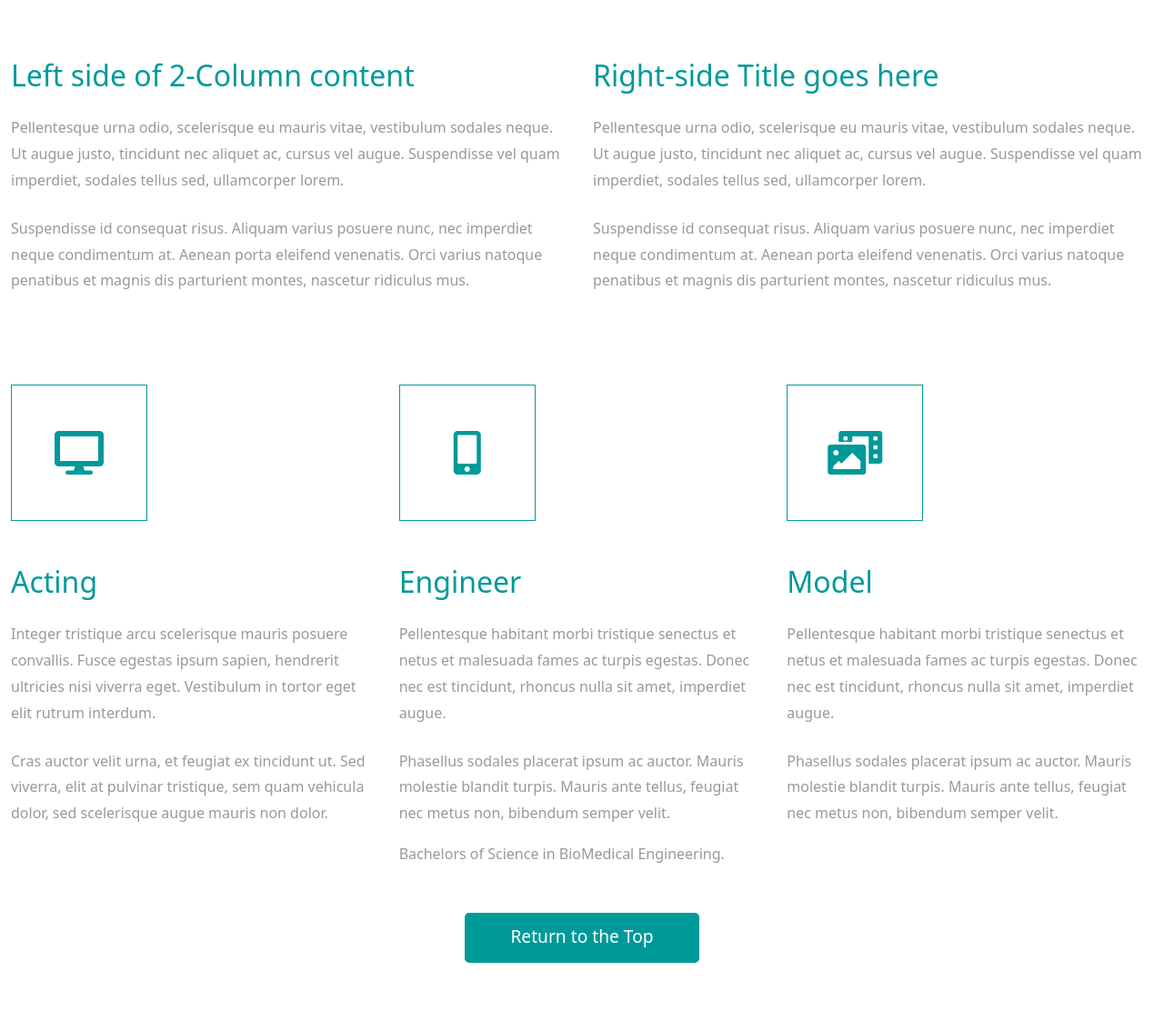
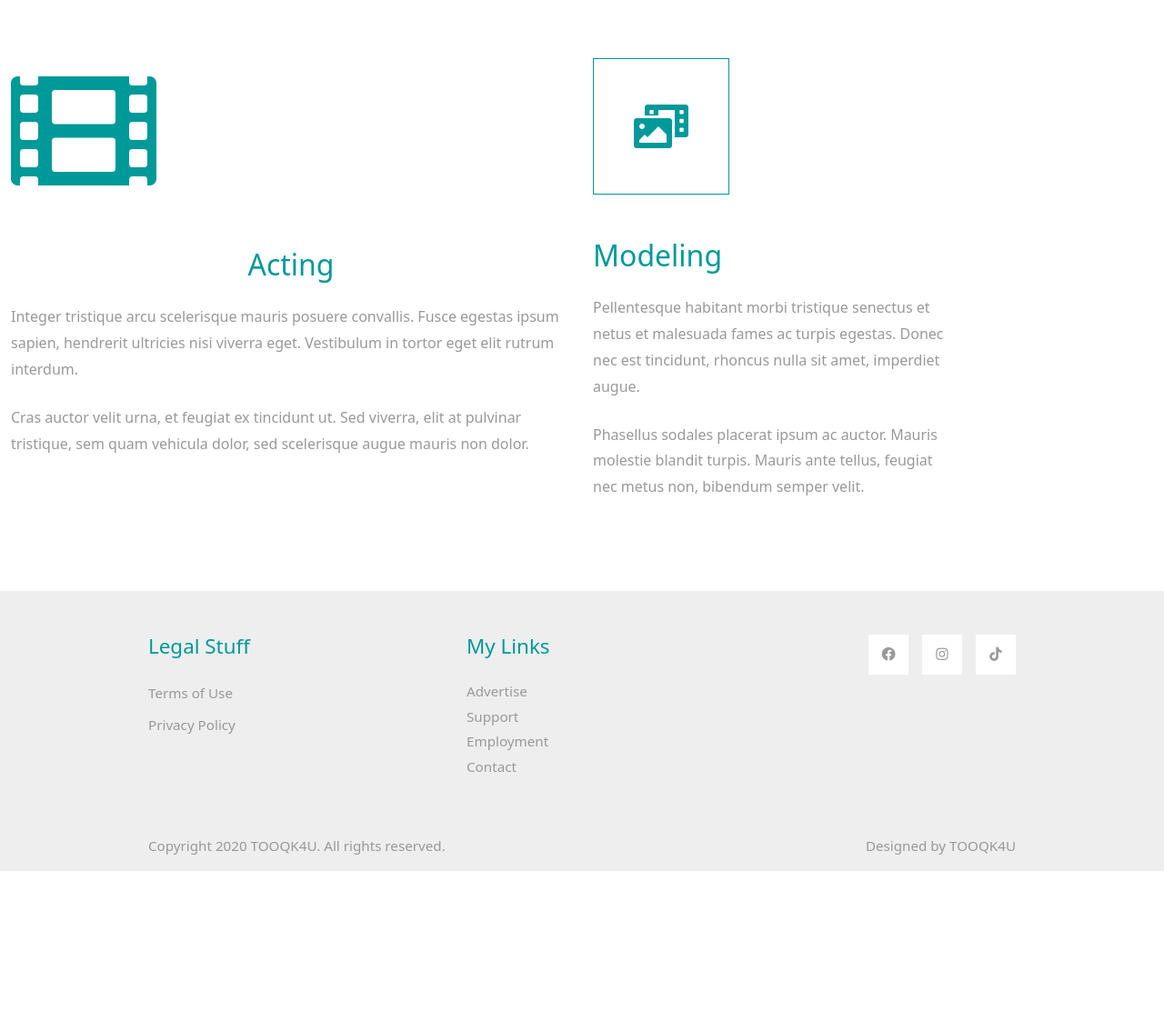
Before and after one commit to tooqk4u/Danielle-Halley, a plain HTML site: page about.html in a window 1280 px wide. Shown: the part 660-1772 px from the top of the page at 91% size. After the commit the page ends 1618 px from the top, so only its background shows below. Drawn offline with Linux system fonts and the light colour scheme.

Commit message:
About mock up complete

```diff
--- a/about.html
+++ b/about.html
@@ -1,13 +1,12 @@
 <!DOCTYPE html>
 <html lang="en">
   <head>
-    <meta charset="UTF-8">
-    <meta name="viewport" content="width=device-width, initial-scale=1.0">
-    <title>Danielle Halley </title>
-    <link rel="stylesheet" href="css/bootstrap.min.css">
-    <link rel="stylesheet" href="fontawesome/css/all.min.css">
-    <link rel="stylesheet" href="css/templatemo-style.css">
-
+    <meta charset="UTF-8" />
+    <meta name="viewport" content="width=device-width, initial-scale=1.0" />
+    <title>Danielle Halley</title>
+    <link rel="stylesheet" href="css/bootstrap.min.css" />
+    <link rel="stylesheet" href="fontawesome/css/all.min.css" />
+    <link rel="stylesheet" href="css/templatemo-style.css" />
   </head>
   <body>
     <!-- Page Loader -->
@@ -16,7 +15,6 @@
 
       <div class="loader-section section-left"></div>
       <div class="loader-section section-right"></div>
-
     </div>
     <nav class="navbar navbar-expand-lg">
       <div class="container-fluid">
@@ -24,7 +22,15 @@
           <i class="fas fa-film mr-2"></i>
           Danielle Halley
         </a>
-            <button class="navbar-toggler" type="button" data-toggle="collapse" data-target="#navbarSupportedContent" aria-controls="navbarSupportedContent" aria-expanded="false" aria-label="Toggle navigation">
+        <button
+          class="navbar-toggler"
+          type="button"
+          data-toggle="collapse"
+          data-target="#navbarSupportedContent"
+          aria-controls="navbarSupportedContent"
+          aria-expanded="false"
+          aria-label="Toggle navigation"
+        >
           <i class="fas fa-bars"></i>
         </button>
         <div class="collapse navbar-collapse" id="navbarSupportedContent">
@@ -36,7 +42,12 @@
               <a class="nav-link nav-link-2" href="videos.html">Videos</a>
             </li>
             <li class="nav-item">
-                    <a class="nav-link nav-link-3 active" aria-current="page" href="about.html">About</a>
+              <a
+                class="nav-link nav-link-3 active"
+                aria-current="page"
+                href="about.html"
+                >About</a
+              >
             </li>
             <li class="nav-item">
               <a class="nav-link nav-link-4" href="contact.html">Contact</a>
@@ -46,104 +57,89 @@
       </div>
     </nav>
 
-    <div class="tm-hero d-flex justify-content-center align-items-center" data-parallax="scroll" data-image-src="img/hero.jpg"></div>
+    <div
+      class="tm-hero d-flex justify-content-center align-items-center"
+      data-parallax="scroll"
+      data-image-src="img/hero.jpg"
+    ></div>
 
     <div class="container-fluid tm-mt-60">
       <div class="row mb-4">
-            <h2 class="col-12 tm-text-primary">
-                About DANIELLE HALLEY
-            </h2>
+        <h2 class="col-12 tm-text-primary">About DANIELLE HALLEY</h2>
       </div>
       <div class="row tm-mb-74 tm-row-1640">
         <div class="col-lg-5 col-md-6 col-12 mb-3">
-                <img src="img/about.jpg" alt="Image" class="img-fluid">
+          <img src="img/about.jpg" alt="Image" class="img-fluid" />
         </div>
         <div class="col-lg-7 col-md-6 col-12">
           <div class="tm-about-img-text">
             <p class="mb-4">
-                  You may support Danielle Halley actress by making <a href="https://paypal.me/templatemo" target="_parent" rel="sponsored">a small contribution</a> via PayPal.
-
-
-                   THANK YOU!!.</p>
-
+              You may support Danielle Halley actress by making
+              <a
+                href="https://paypal.me/templatemo"
+                target="_parent"
+                rel="sponsored"
+                >a small contribution</a
+              >
+              via PayPal. THANK YOU!!.
+            </p>
           </div>
         </div>
       </div>
+      <!-- row -->
       <div class="row tm-mb-50">
         <div class="col-md-6 col-12">
           <div class="tm-about-2-col">
-                    <h2 class="tm-text-primary mb-4">
-                        Left side of 2-Column content
-                    </h2>
+            <div class="mb-5">
+              <i class="fas fa-film fa-10x tm-text-primary"></i>
+            </div>
+            <h2 class="tm-text-primary text-center mb-4">Acting</h2>
             <p class="mb-4">
-                        Pellentesque urna odio, scelerisque eu mauris vitae, vestibulum sodales neque. Ut augue justo, tincidunt nec aliquet ac, cursus vel augue. Suspendisse vel quam imperdiet, sodales tellus sed, ullamcorper lorem.
+              Integer tristique arcu scelerisque mauris posuere convallis. Fusce
+              egestas ipsum sapien, hendrerit ultricies nisi viverra eget.
+              Vestibulum in tortor eget elit rutrum interdum.
             </p>
             <p>
-                        Suspendisse id consequat risus. Aliquam varius posuere nunc, nec imperdiet neque condimentum at. Aenean porta eleifend venenatis. Orci varius natoque penatibus et magnis dis parturient montes, nascetur ridiculus mus.
+              Cras auctor velit urna, et feugiat ex tincidunt ut. Sed viverra,
+              elit at pulvinar tristique, sem quam vehicula dolor, sed
+              scelerisque augue mauris non dolor.
             </p>
           </div>
         </div>
-            <div class="col-md-6 col-12">
+
+        <div class="col-md-4 col-12">
           <div class="tm-about-2-col">
-                    <h2 class="tm-text-primary mb-4">
-                        Right-side Title goes here
-                    </h2>
+            <div class="tm-about-icon-container mb-5">
+              <i class="fas fa-photo-video fa-3x tm-text-primary"></i>
+            </div>
+            <h2 class="tm-text-primary mb-4">Modeling</h2>
             <p class="mb-4">
-                        Pellentesque urna odio, scelerisque eu mauris vitae, vestibulum sodales neque. Ut augue justo, tincidunt nec aliquet ac, cursus vel augue. Suspendisse vel quam imperdiet, sodales tellus sed, ullamcorper lorem.
+              Pellentesque habitant morbi tristique senectus et netus et
+              malesuada fames ac turpis egestas. Donec nec est tincidunt,
+              rhoncus nulla sit amet, imperdiet augue.
             </p>
             <p>
-                        Suspendisse id consequat risus. Aliquam varius posuere nunc, nec imperdiet neque condimentum at. Aenean porta eleifend venenatis. Orci varius natoque penatibus et magnis dis parturient montes, nascetur ridiculus mus.
+              Phasellus sodales placerat ipsum ac auctor. Mauris molestie
+              blandit turpis. Mauris ante tellus, feugiat nec metus non,
+              bibendum semper velit.
             </p>
           </div>
         </div>
-        </div> <!-- row -->
-        <div class="row tm-mb-50">
-            <div class="col-md-4 col-12">
-                <div class="tm-about-3-col">
-                    <div class="tm-about-icon-container mb-5">
-                        <i class="fas fa-desktop fa-3x tm-text-primary"></i>
-                    </div>
-                    <h2 class="tm-text-primary mb-4">Acting</h2>
-                    <p class="mb-4">Integer tristique arcu scelerisque mauris posuere convallis. Fusce egestas ipsum sapien, hendrerit ultricies nisi viverra eget. Vestibulum in tortor eget elit rutrum interdum. </p>
-                    <p>Cras auctor velit urna, et feugiat ex tincidunt ut. Sed viverra, elit at pulvinar tristique, sem quam vehicula dolor, sed scelerisque augue mauris non dolor.</p>
       </div>
     </div>
-            <div class="col-md-4 col-12">
-                <div class="tm-about-3-col">
-                    <div class="tm-about-icon-container mb-5">
-                        <i class="fas fa-mobile-alt fa-3x tm-text-primary"></i>
+    <!-- container-fluid, tm-container-content -->
+
+    <footer class="tm-bg-gray pt-5 pb-10 tm-text-gray tm-footer">
+      <div class="container-fluid tm-container-small">
+        <div class="row">
+          <div class="col-lg-4 col-sm-6 col-12 px-5 mb-5">
+            <h3 class="tm-text-primary mb-4 tm-footer-title">Legal Stuff</h3>
+            <p>
+              <a href="#" class="tm-text-gray d-block mb-2">Terms of Use</a>
+              <a href="#" class="tm-text-gray d-block">Privacy Policy</a>
+            </p>
           </div>
-                    <h2 class="tm-text-primary mb-4">Engineer</h2>
-                    <p class="mb-4">Pellentesque habitant morbi tristique senectus et netus et malesuada fames ac turpis egestas. Donec nec est tincidunt, rhoncus nulla sit amet, imperdiet augue. </p>
-                    <p>Phasellus sodales placerat ipsum ac auctor. Mauris molestie blandit turpis. Mauris ante tellus, feugiat nec metus non, bibendum semper velit.</p>
-                    <p class="tm-mb-50">Bachelors of Science in BioMedical Engineering.</p>
-                    <div class="text-center">
-                        <a href="#" class="btn btn-primary">Return to the Top</a>
-                    </div>
-                </div>
-            </div>
-            <div class="col-md-4 col-12">
-                <div class="tm-about-3-col">
-                    <div class="tm-about-icon-container mb-5">
-                        <i class="fas fa-photo-video fa-3x tm-text-primary"></i>
-                    </div>
-                    <h2 class="tm-text-primary mb-4">Model</h2>
-                    <p class="mb-4">Pellentesque habitant morbi tristique senectus et netus et malesuada fames ac turpis egestas. Donec nec est tincidunt, rhoncus nulla sit amet, imperdiet augue. </p>
-                    <p>Phasellus sodales placerat ipsum ac auctor. Mauris molestie blandit turpis. Mauris ante tellus, feugiat nec metus non, bibendum semper velit.</p>
-                </div>
-            </div>
-        </div>
-    </div> <!-- container-fluid, tm-container-content -->
-
-    <footer class="tm-bg-gray pt-5 pb-10 tm-text-gray tm-footer" >
-        <div class="container-fluid tm-container-small" >
-            <div class="row" >
-                <div class="col-lg-4 col-sm-6 col-12 px-5 mb-5" >
-                    <h3 class="tm-text-primary mb-4 tm-footer-title">Legal Stuff</h3>
-                    <p><a href="#" class="tm-text-gray  d-block mb-2">Terms of Use</a>
-                        <a href="#" class="tm-text-gray  d-block">Privacy Policy</a></p>
-                </div>
-                <div class="col-lg-4 col-sm-6 col-12 px-5 mb-5" >
+          <div class="col-lg-4 col-sm-6 col-12 px-5 mb-5">
             <h3 class="tm-text-primary mb-4 tm-footer-title">My Links</h3>
             <ul class="tm-footer-links pl-0">
               <li><a href="#">Advertise</a></li>
@@ -152,14 +148,20 @@
               <li><a href="./contact.html">Contact</a></li>
             </ul>
           </div>
-                <div class="col-lg-4 col-sm-6 col-12 px-5 mb-5" >
+          <div class="col-lg-4 col-sm-6 col-12 px-5 mb-5">
             <ul class="tm-social-links d-flex justify-content-end pl-0 mb-5">
-                        <li class="mb-2"><a href="https://facebook.com"><i class="fab fa-facebook"></i></a></li>
-                        <li class="mb-2"><a href="https://twitter.com"><i class="fab fa-linkedin"></i></a></li>
-                        <li class="mb-2"><a href="https://instagram.com"><i class="fab fa-instagram"></i></a></li>
-                        <li class="mb-2"><a href="https://pinterest.com"><i class="fab fa-tiktok"></i></a></li>
+              <li class="mb-2">
+                <a href="https://facebook.com"
+                  ><i class="fab fa-facebook"></i
+                ></a>
+              </li>
+              <li class="mb-2">
+                <a href="https://instagram.com"
+                  ><i class="fab fa-instagram"></i
+                ></a>
+              </li>
+              <li class="mb-2"><a href="https://tiktok.com"><i class="fab fa-tiktok"></i></a></li>
             </ul>
-
           </div>
         </div>
         <div class="row">
@@ -167,7 +169,14 @@
             Copyright 2020 TOOQK4U. All rights reserved.
           </div>
           <div class="col-lg-4 col-md-5 col-12 px-5 text-right">
-                    Designed by <a href="https://github.com/tooqk4u" class="tm-text-gray" rel="sponsored" target="_parent">TOOQK4U</a>
+            Designed by
+            <a
+              href="https://github.com/tooqk4u"
+              class="tm-text-gray"
+              rel="sponsored"
+              target="_parent"
+              >TOOQK4U</a
+            >
           </div>
         </div>
       </div>
@@ -175,8 +184,8 @@
 
     <script src="js/plugins.js"></script>
     <script>
-        $(window).on("load", function() {
-            $('body').addClass('loaded');
+      $(window).on("load", function () {
+        $("body").addClass("loaded");
       });
     </script>
   </body>
```
Lines whose indentation alone changed are shown as unchanged.
